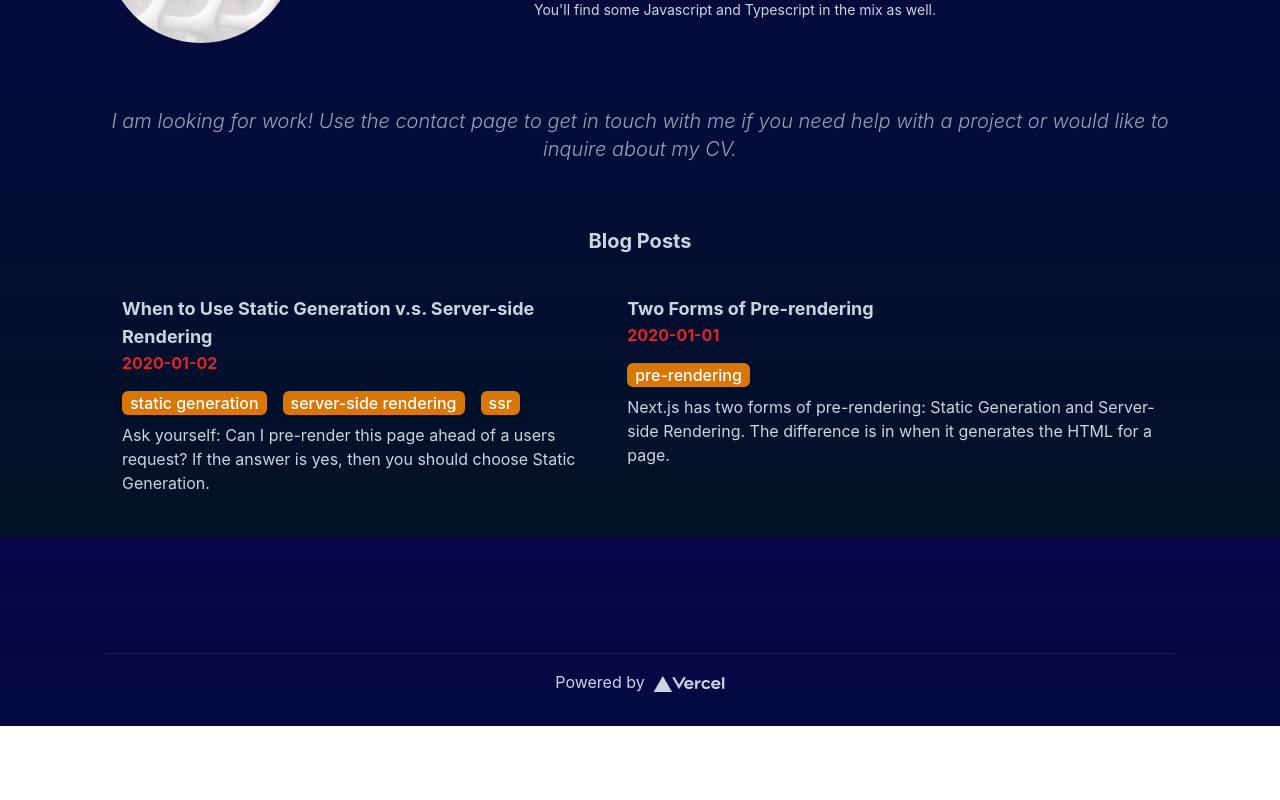
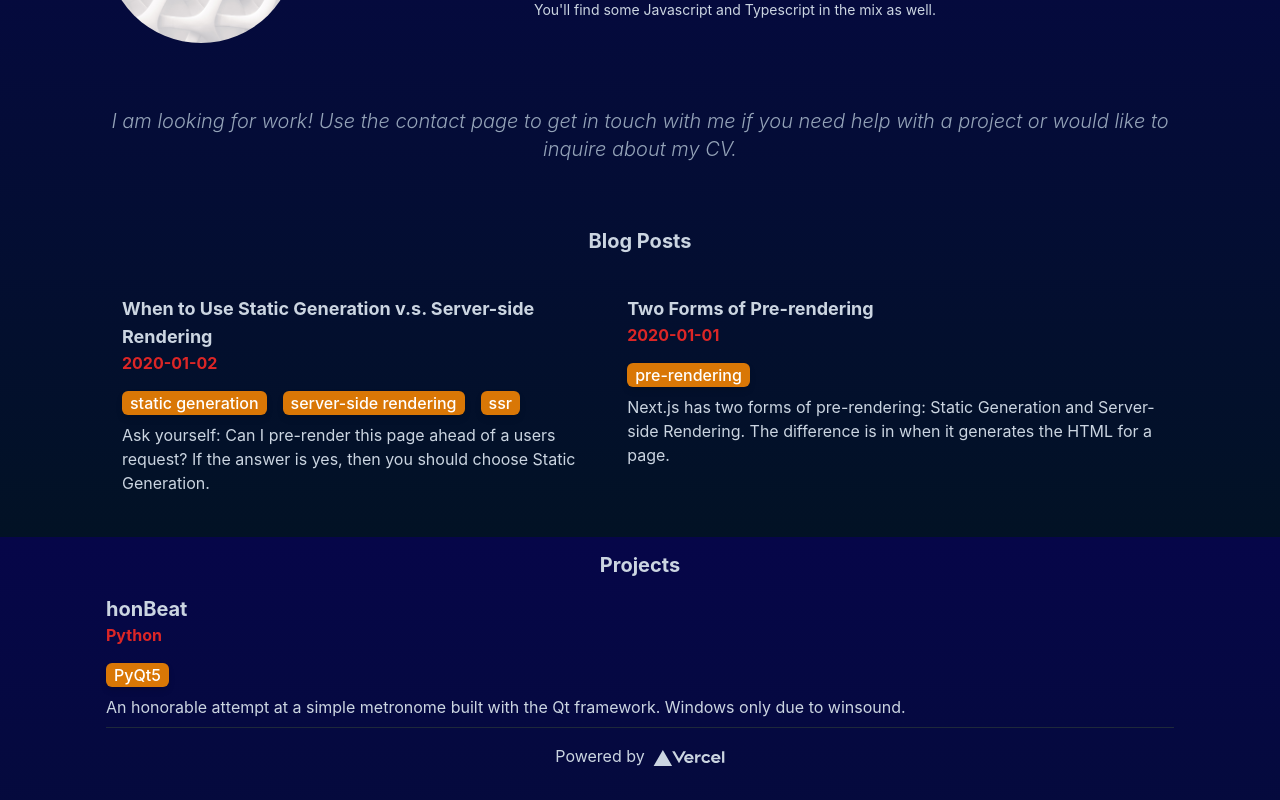
Before and after one commit to daftpy/daftpy, a Next.js app: page / in a window 1280 px wide. Shown: the part 263-1063 px from the top of the page. Before the commit the page ends 989 px from the top, so only its background shows below. Built offline with nearby package versions, Linux system fonts and the light colour scheme.

Commit message:
Added a list of Project previews to the front page. Updated styles.

```diff
--- a/pages/index.tsx
+++ b/pages/index.tsx
@@ -8,17 +8,23 @@ import DaftpyHero from '../components/daftpyHero'
 import DisplayMessage from '../components/displayMessage'
 import Tags from '../components/tags'
 import { getSortedPostsData, PostPreview } from '../lib/posts'
+import { getSortedProjectsData, ProjectPreview } from '../lib/projects'
 
 export async function getStaticProps() {
   const allPostsData: PostPreview[] = getSortedPostsData();
+  const allProjectsData: ProjectPreview[] = getSortedProjectsData();
   return {
     props: {
-      allPostsData
+      allPostsData,
+      allProjectsData
     }
   }
 }
 
-const Home: NextPage<{ allPostsData: PostPreview[] }> = ({ allPostsData }) => {
+const Home: NextPage<{
+  allPostsData: PostPreview[],
+  allProjectsData: ProjectPreview[]
+}> = ({ allPostsData, allProjectsData }) => {
 
   const welcomeText: string = `
     I'm Daftpy, and I have been having random encounters with Python for
@@ -52,7 +58,11 @@ const Home: NextPage<{ allPostsData: PostPreview[] }> = ({ allPostsData }) => {
             <DisplayMessage message={displayMessage}/>
           </div>
           <div>
-            <h2 className="text-xl font-bold text-center text-slate-300 mb-4">Blog Posts</h2>
+            <Link href="/projects">
+              <a>
+                <h2 className="text-xl font-bold text-center text-slate-300 mb-4">Blog Posts</h2>
+              </a>
+            </Link>
             <div id={styles.ArticlePreviews}>
               {allPostsData.map(({ id, date, title, preview, tags }, i) => (
                 <Link key={id} href={`/posts/${id}`}>
@@ -66,6 +76,27 @@ const Home: NextPage<{ allPostsData: PostPreview[] }> = ({ allPostsData }) => {
                   </a>
                 </Link>
               ))}
+            </div>
+          </div>
+          <div className="mt-8 w-full">
+            <Link href="/projects">
+              <a>
+                <h2 className="text-xl font-bold text-center text-slate-300 mb-4">Projects</h2>
+              </a>
+            </Link>
+            <div>
+            {allProjectsData.map(({ id, title, language, tags, preview }, i) => (
+              <Link href={`/projects/${id}`} key={id}>
+                <a>
+                  <div>
+                    <h3 className="text-xl font-bold">{ title }</h3>
+                    <span className="font-bold text-red-600">{ language }</span>
+                    <Tags tags={tags} />
+                    <p className="my-2">{ preview }</p>
+                  </div>
+                </a>
+              </Link>
+            ))}
             </div>
           </div>
         </main>
--- a/pages/posts/[id].tsx
+++ b/pages/posts/[id].tsx
@@ -38,7 +38,7 @@ const Post: NextPage<{ postData: PostData }> = ({ postData }) => {
           <title>{ postData.title }</title>
         </Head>
         <main
-          className="text-slate-300 px-2"
+          className="text-slate-300 px-2 mb-24"
         >
           <h1 className="text-2xl font-bold">{ postData.title }</h1>
           <div className="font-medium text-red-600">Published { postData.date }</div>
@@ -49,7 +49,7 @@ const Post: NextPage<{ postData: PostData }> = ({ postData }) => {
             dangerouslySetInnerHTML={{ __html: postData.contentHtml }}
           />
         </main>
-        <div className="mt-20 text-slate-300">
+        <div className="text-slate-300">
           <DaftpyHero
             text={welcomeText}
             subText={welcomeSubText}
--- a/pages/projects/[id].tsx
+++ b/pages/projects/[id].tsx
@@ -34,7 +34,7 @@ const Project: NextPage<{ projectData: ProjectData }> = ({ projectData }) => {
       <Head>
         <title>Daftpy | { projectData.title }</title>
       </Head>
-      <main className="text-slate-300 mb-20">
+      <main className="text-slate-300 mb-24">
         <div id={styles.ProjectMetaData} className="flex flex-col flex-wrap">
           <div>
             <h1 className="text-2xl font-bold">Test { projectData.title }</h1>
```
